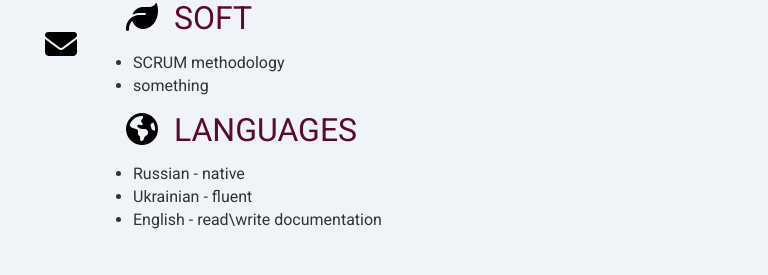
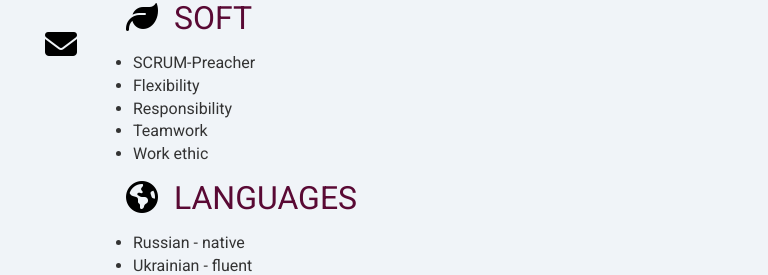
Before and after one commit to GbIKA4/GbIKA4.github.io, a plain HTML site: page CurriculumVitae/index.html in a window 1280 px wide. Shown: the part 509-784 px from the top of the page, 347-1115 px from the left. Drawn offline with nearby package versions, Linux system fonts and the light colour scheme.

Commit message:
Update index.html

```diff
--- a/CurriculumVitae/index.html
+++ b/CurriculumVitae/index.html
@@ -54,8 +54,11 @@
 					</ul>
 					<p class="caption"><i class="fa fa-leaf" aria-hidden="true"></i> soft </p>
 					<ul>
-						<li>SCRUM methodology</li>
-						<li>something</li>
+						<li>SCRUM-Preacher</li>
+						<li>Flexibility </li>
+						<li>Responsibility </li>
+						<li>Teamwork </li>
+						<li>Work ethic</li>
 					</ul>
 					<p class="caption"><i class="fa fa-globe" aria-hidden="true"></i> languages </p>
 					<ul>
```
